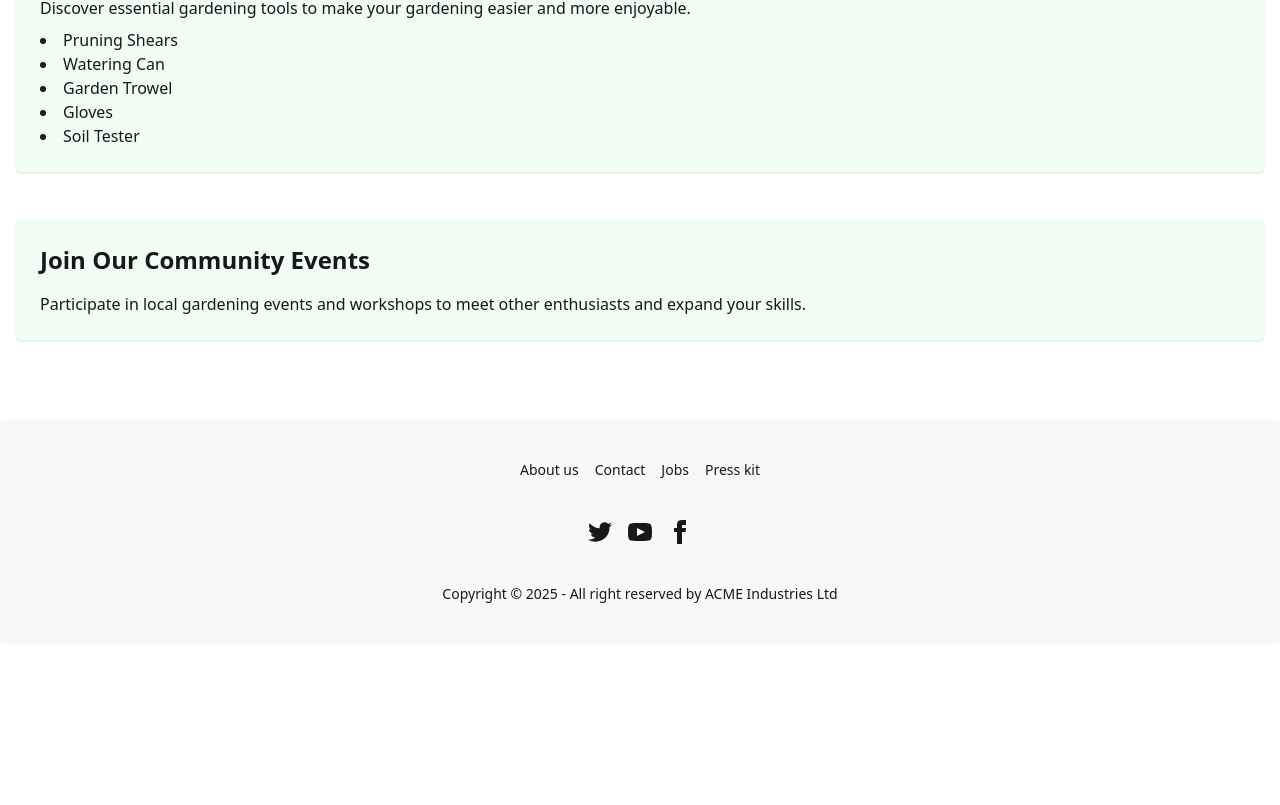
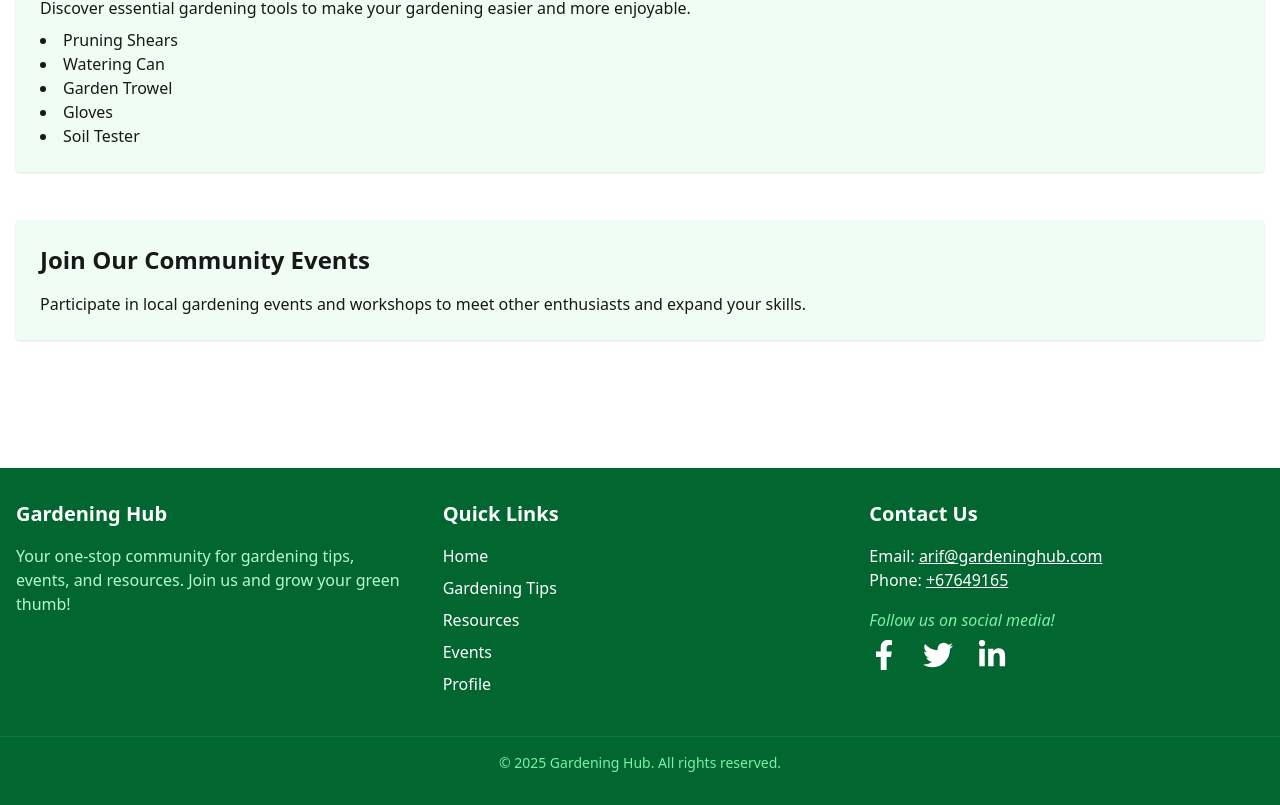
Before and after one commit to arifn165/gardening-client, a React (Vite) app: page / in a window 1280 px wide. Shown: the part 1923-2728 px from the top of the page. Before the commit the page ends 2567 px from the top, so only its background shows below. Built offline with nearby package versions, Linux system fonts and the light colour scheme; no server answers.

Commit message:
Added footer and links

```diff
--- a/package.json
+++ b/package.json
@@ -14,6 +14,7 @@
     "firebase": "^12.0.0",
     "react": "^19.1.0",
     "react-dom": "^19.1.0",
+    "react-icons": "^5.5.0",
     "react-router": "^7.7.1",
     "react-router-dom": "^7.7.1",
     "react-slick": "^0.30.3",
--- a/src/components/Footer.jsx
+++ b/src/components/Footer.jsx
@@ -1,60 +1,53 @@
 import React from "react";
+import { Link } from "react-router";
+import { FaFacebookF, FaTwitter, FaLinkedinIn } from "react-icons/fa";
 
 const Footer = () => {
   return (
-    <div>
-      <footer className="footer footer-horizontal footer-center bg-base-200 text-base-content rounded p-10">
-        <nav className="grid grid-flow-col gap-4">
-          <a className="link link-hover">About us</a>
-          <a className="link link-hover">Contact</a>
-          <a className="link link-hover">Jobs</a>
-          <a className="link link-hover">Press kit</a>
-        </nav>
-        <nav>
-          <div className="grid grid-flow-col gap-4">
-            <a>
-              <svg
-                xmlns="http://www.w3.org/2000/svg"
-                width="24"
-                height="24"
-                viewBox="0 0 24 24"
-                className="fill-current"
-              >
-                <path d="M24 4.557c-.883.392-1.832.656-2.828.775 1.017-.609 1.798-1.574 2.165-2.724-.951.564-2.005.974-3.127 1.195-.897-.957-2.178-1.555-3.594-1.555-3.179 0-5.515 2.966-4.797 6.045-4.091-.205-7.719-2.165-10.148-5.144-1.29 2.213-.669 5.108 1.523 6.574-.806-.026-1.566-.247-2.229-.616-.054 2.281 1.581 4.415 3.949 4.89-.693.188-1.452.232-2.224.084.626 1.956 2.444 3.379 4.6 3.419-2.07 1.623-4.678 2.348-7.29 2.04 2.179 1.397 4.768 2.212 7.548 2.212 9.142 0 14.307-7.721 13.995-14.646.962-.695 1.797-1.562 2.457-2.549z"></path>
-              </svg>
+    <footer className="bg-green-800 text-white py-8 mt-12">
+      <div className="container mx-auto px-4 grid grid-cols-1 md:grid-cols-3 gap-8">
+
+        {/* About Section */}
+        <div>
+          <h3 className="text-xl font-bold mb-4">Gardening Hub</h3>
+          <p className="text-green-200">
+            Your one-stop community for gardening tips, events, and resources.
+            Join us and grow your green thumb!
+          </p>
+        </div>
+        <div>
+          <h3 className="text-xl font-bold mb-4">Quick Links</h3>
+          <ul>
+            <li className="mb-2 hover:text-green-400 cursor-pointer"><Link to={"/"}>Home</Link></li>
+            <li className="mb-2 hover:text-green-400 cursor-pointer"><Link to={"/gardening-tips"}>Gardening Tips</Link></li>
+            <li className="mb-2 hover:text-green-400 cursor-pointer"><Link to={"/resources"}>Resources</Link></li>
+            <li className="mb-2 hover:text-green-400 cursor-pointer">Events</li>
+            <li className="mb-2 hover:text-green-400 cursor-pointer"><Link to={"/profile"}>Profile</Link></li>
+          </ul>
+        </div>
+        <div>
+          <h3 className="text-xl font-bold mb-4">Contact Us</h3>
+          <p>Email: <a href="mailto:support@gardeninghub.com" className="underline hover:text-green-400">arif@gardeninghub.com</a></p>
+          <p>Phone: <a href="tel:+880123456789" className="underline hover:text-green-400">+67649165</a></p>
+          <p className="mt-4 text-green-300 italic">Follow us on social media!</p>
+          <div className="flex space-x-6 mt-2 text-3xl">
+            <a href="https://facebook.com/yourprofile" target="_blank" rel="noopener noreferrer" aria-label="Facebook" className="hover:text-green-400">
+              <FaFacebookF />
             </a>
-            <a>
-              <svg
-                xmlns="http://www.w3.org/2000/svg"
-                width="24"
-                height="24"
-                viewBox="0 0 24 24"
-                className="fill-current"
-              >
-                <path d="M19.615 3.184c-3.604-.246-11.631-.245-15.23 0-3.897.266-4.356 2.62-4.385 8.816.029 6.185.484 8.549 4.385 8.816 3.6.245 11.626.246 15.23 0 3.897-.266 4.356-2.62 4.385-8.816-.029-6.185-.484-8.549-4.385-8.816zm-10.615 12.816v-8l8 3.993-8 4.007z"></path>
-              </svg>
+            <a href="https://twitter.com/yourprofile" target="_blank" rel="noopener noreferrer" aria-label="Twitter" className="hover:text-green-400">
+              <FaTwitter />
             </a>
-            <a>
-              <svg
-                xmlns="http://www.w3.org/2000/svg"
-                width="24"
-                height="24"
-                viewBox="0 0 24 24"
-                className="fill-current"
-              >
-                <path d="M9 8h-3v4h3v12h5v-12h3.642l.358-4h-4v-1.667c0-.955.192-1.333 1.115-1.333h2.885v-5h-3.808c-3.596 0-5.192 1.583-5.192 4.615v3.385z"></path>
-              </svg>
+            <a href="https://linkedin.com/in/yourprofile" target="_blank" rel="noopener noreferrer" aria-label="LinkedIn" className="hover:text-green-400">
+              <FaLinkedinIn />
             </a>
           </div>
-        </nav>
-        <aside>
-          <p>
-            Copyright © {new Date().getFullYear()} - All right reserved by ACME
-            Industries Ltd
-          </p>
-        </aside>
-      </footer>
-    </div>
+        </div>
+      </div>
+
+      <div className="border-t border-green-700 mt-8 pt-4 text-center text-green-300 text-sm">
+        &copy; {new Date().getFullYear()} Gardening Hub. All rights reserved.
+      </div>
+    </footer>
   );
 };
 
--- a/src/pages/Home.jsx
+++ b/src/pages/Home.jsx
@@ -18,7 +18,7 @@ const Home = () => {
       id: 2,
       title: "Composting Basics",
       description: "Learn how to make your own compost at home.",
-      image: "https://images.unsplash.com/photo-1447933608677-5f9d4b5183a3?auto=format&fit=crop&w=800&q=60",
+      image: "https://i.ibb.co.com/qLCd1nn8/Composting.jpg",
       buttonText: "Read More",
       buttonLink: "/tips/composting-basics",
     },
@@ -84,38 +84,38 @@ const Home = () => {
     const fetchedTips = [
       {
         id: 1,
-        title: "How to Grow Tomatoes Indoors",
+        title: "Grow Tomatoes Indoors",
         category: "Plant Care",
         image:
-          "https://images.unsplash.com/photo-1528825871115-3581a5387919?auto=format&fit=crop&w=800&q=60",
+          "https://i.ibb.co.com/Mk8xSp8P/tomato.jpg",
       },
       {
         id: 2,
-        title: "Composting 101",
+        title: "Composting",
         category: "Composting",
         image:
-          "https://images.unsplash.com/photo-1506744038136-46273834b3fb?auto=format&fit=crop&w=800&q=60",
+          "https://i.ibb.co.com/qLCd1nn8/Composting.jpg",
       },
       {
         id: 3,
         title: "Vertical Gardening Tips",
         category: "Vertical Gardening",
         image:
-          "https://images.unsplash.com/photo-1501004318641-b39e6451bec6?auto=format&fit=crop&w=800&q=60",
+          "https://i.ibb.co.com/2BhPDS8/Vertical-Gardening.webp",
       },
       {
         id: 4,
         title: "Hydroponics for Beginners",
         category: "Hydroponics",
         image:
-          "https://images.unsplash.com/photo-1496610407110-2f2605ab6698?auto=format&fit=crop&w=800&q=60",
+          "https://i.ibb.co.com/6c7MBpqW/hydor.jpg",
       },
       {
         id: 5,
         title: "Best Plants for Balcony Gardens",
         category: "Balcony Gardens",
         image:
-          "https://images.unsplash.com/photo-1516707570265-8a8ec67b6d36?auto=format&fit=crop&w=800&q=60",
+          "https://i.ibb.co.com/CKcCPGGw/belcony.jpg",
       },
       {
         id: 6,
```
Also changed, not shown: 1 other file (tests, documents, lock files or other folders).
